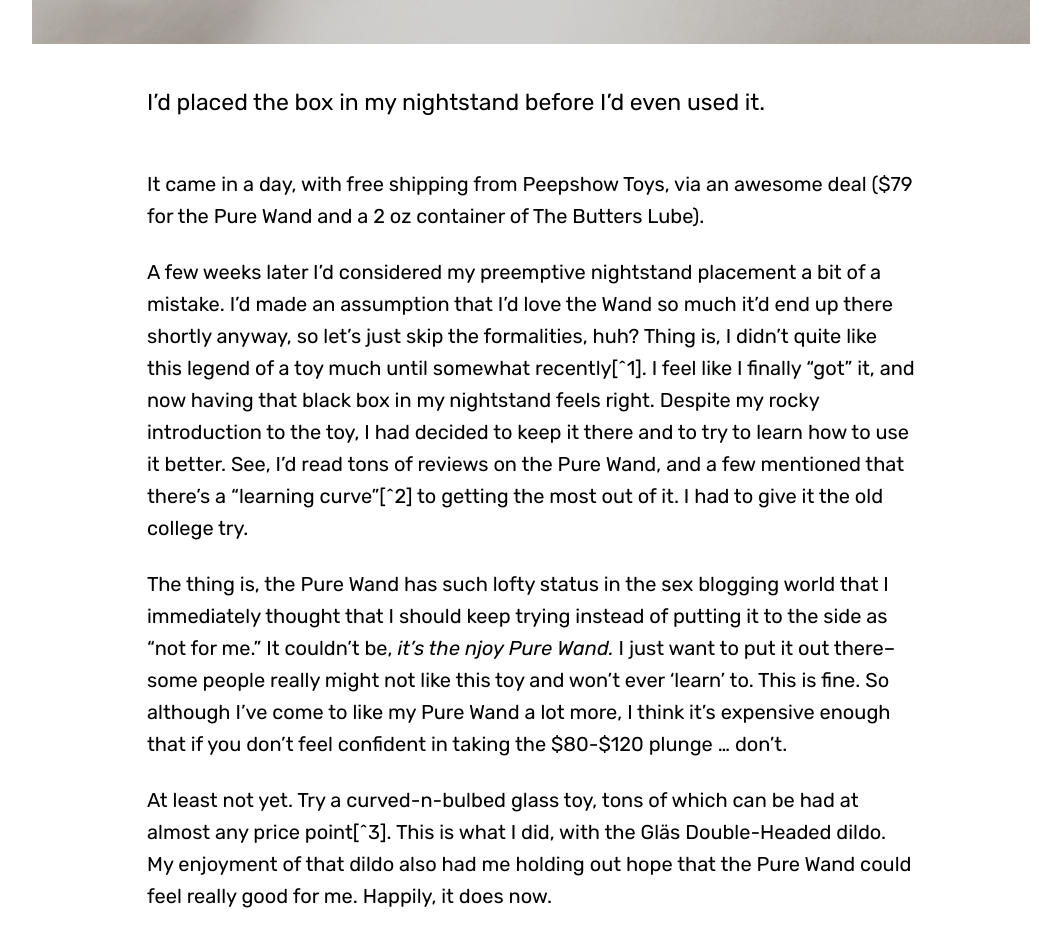
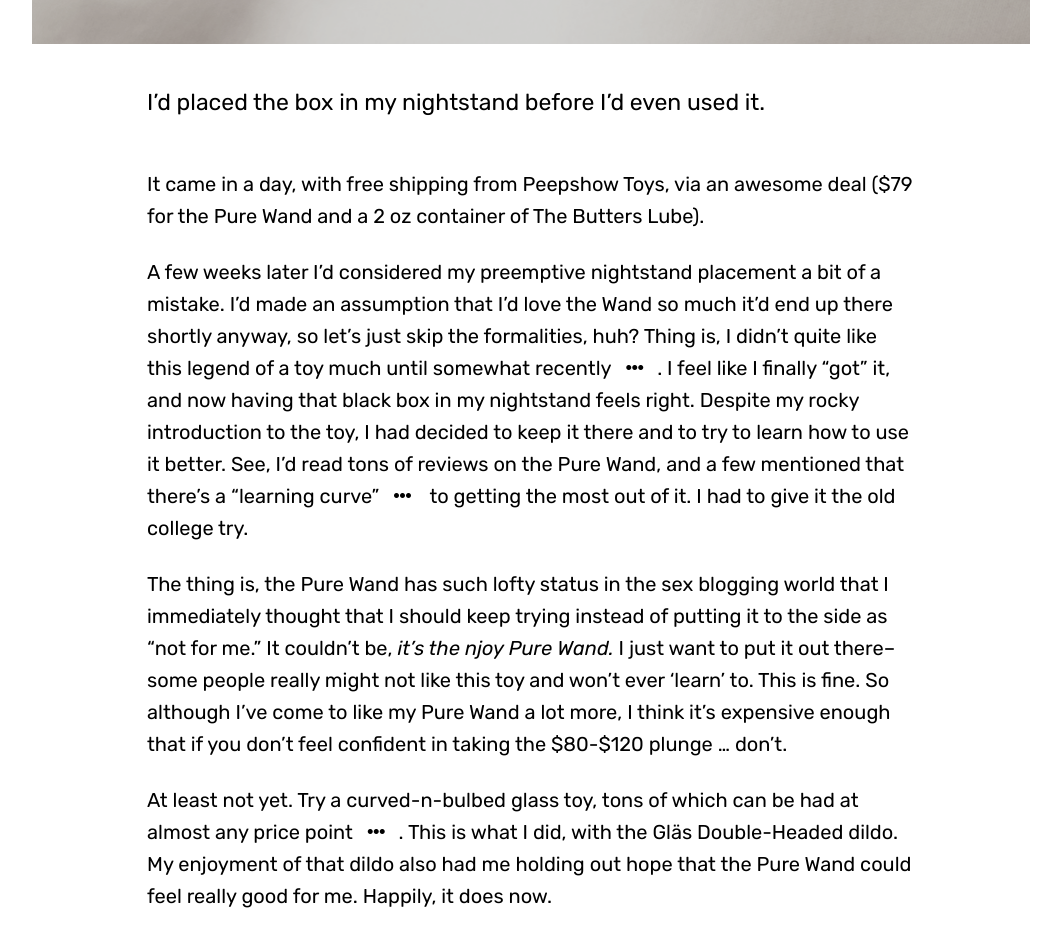
Before and after one commit to yvesklein/ao, a Jekyll site: the page built from _posts/2018-07-06-njoy-pure-wand-review.md, in a window 1280 px wide and 1400 px high, scrolled down 782 px, cut to the strip 0-928 px from the top of the window. Shown: the whole strip, without its empty margins (109-1170 px from the left). Built offline with Jekyll 4.4.1, drawn with Linux system fonts in a browser that asks for light colours; some web fonts are replaced; comment, search, counter and statistics services are not loaded; some of the changed text lies outside the part shown.

Commit message:
Update from Forestry.io - Updated 2018-07-06-njoy-pure-wand-review.md

```diff
--- a/_posts/2018-07-06-njoy-pure-wand-review.md
+++ b/_posts/2018-07-06-njoy-pure-wand-review.md
@@ -12,11 +12,11 @@ I'd placed the box in my nightstand before I'd even used it.
 
 It came in a day, with free shipping from Peepshow Toys, via an awesome deal ($79 for the Pure Wand and a 2 oz container of The Butters Lube). <!--break-->
 
-A few weeks later I'd considered my preemptive nightstand placement a bit of a mistake. I'd made an assumption that I'd love the Wand so much it'd end up there shortly anyway, so let's just skip the formalities, huh? Thing is, I didn't quite like this legend of a toy much until somewhat recently\[^1\]. I feel like I finally "got" it, and now having that black box in my nightstand feels right. Despite my rocky introduction to the toy, I had decided to keep it there and to try to learn how to use it better. See, I'd read tons of reviews on the Pure Wand, and a few mentioned that there's a "learning curve"\[^2\] to getting the most out of it. I had to give it the old college try.
+A few weeks later I'd considered my preemptive nightstand placement a bit of a mistake. I'd made an assumption that I'd love the Wand so much it'd end up there shortly anyway, so let's just skip the formalities, huh? Thing is, I didn't quite like this legend of a toy much until somewhat recently[^1]. I feel like I finally "got" it, and now having that black box in my nightstand feels right. Despite my rocky introduction to the toy, I had decided to keep it there and to try to learn how to use it better. See, I'd read tons of reviews on the Pure Wand, and a few mentioned that there's a "learning curve"[^2] to getting the most out of it. I had to give it the old college try.
 
 The thing is, the Pure Wand has such lofty status in the sex blogging world that I immediately thought that I should keep trying instead of putting it to the side as "not for me." It couldn't be, _it's the njoy Pure Wand._ I just want to put it out there–some people really might not like this toy and won't ever 'learn' to. This is fine. So although I've come to like my Pure Wand a lot more, I think it's expensive enough that if you don't feel confident in taking the $80-$120 plunge ... don't.
 
-At least not yet. Try a curved-n-bulbed glass toy, tons of which can be had at almost any price point\[^3\]. This is what I did, with the Gläs Double-Headed dildo. My enjoyment of that dildo also had me holding out hope that the Pure Wand could feel really good for me. Happily, it does now.
+At least not yet. Try a curved-n-bulbed glass toy, tons of which can be had at almost any price point[^3]. This is what I did, with the Gläs Double-Headed dildo. My enjoyment of that dildo also had me holding out hope that the Pure Wand could feel really good for me. Happily, it does now.
 
 ![](/uploads/njoy_h.png)
 
@@ -30,10 +30,10 @@ I find the Pure Wand a good deal more enjoyable if I heat it up before use. Even
 
 You can buy the Pure Wand at [Peepshow Toys](http://www.peepshowtoys.com#oid=91554_4244), [Vibrant](https://www.bevibrant.com/products/njoy-pure-wand-dildo?rfsn=1509055.df2dc&utm_source=refersion&utm_medium=affiliate&utm_campaign=1509055.df2dc), or practically anywhere else.
 
-\[^1\]: My first attempt at reviewing the Pure Wand contained sentences like: "As surprising as it may be, at this point in time, I can definitely say I’ve had a better time with my Gläs toy than with my Pure Wand."
+[^1]: My first attempt at reviewing the Pure Wand contained sentences like: "As surprising as it may be, at this point in time, I can definitely say I’ve had a better time with my Gläs toy than with my Pure Wand."
 
 
-\[^2\]: Most notably [Hey Epiphora](https://heyepiphora.com/2010/07/my-love-the-pure-wand-plus-a-few-tips).
+[^2]: Most notably [Hey Epiphora](https://heyepiphora.com/2010/07/my-love-the-pure-wand-plus-a-few-tips).
 
 
-\[^3\]: Gläs makes cheap toys in a few good shapes, and on Etsy there are decently-priced options as well. Plus, you can even get something custom. Otherwise, there are usually curved glass toys available wherever you buy toys. And of course, there's Icicles by Pipedream, but Pipedream sucks. It's your decision though.
+[^3]: Gläs makes cheap toys in a few good shapes, and on Etsy there are decently-priced options as well. Plus, you can even get something custom. Otherwise, there are usually curved glass toys available wherever you buy toys. And of course, there's Icicles by Pipedream, but Pipedream sucks. It's your decision though.
```
